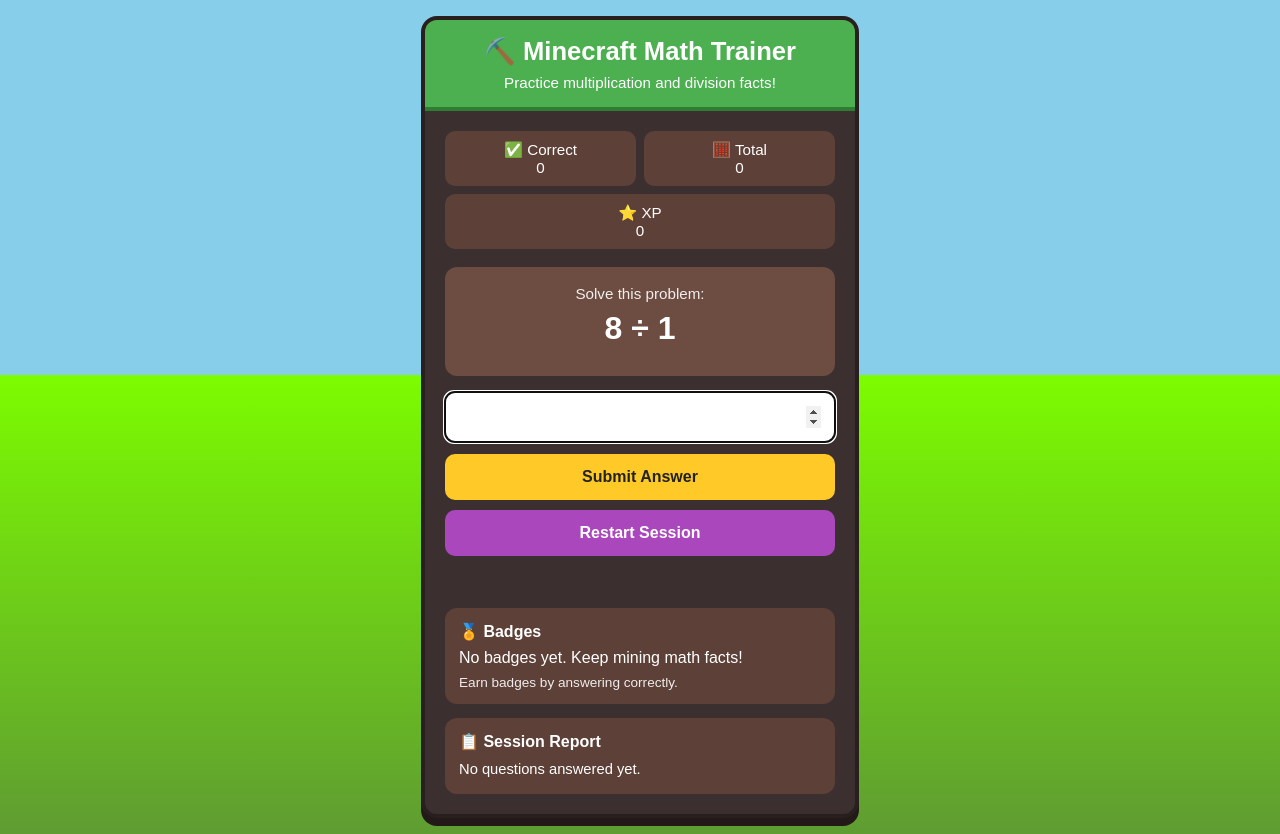
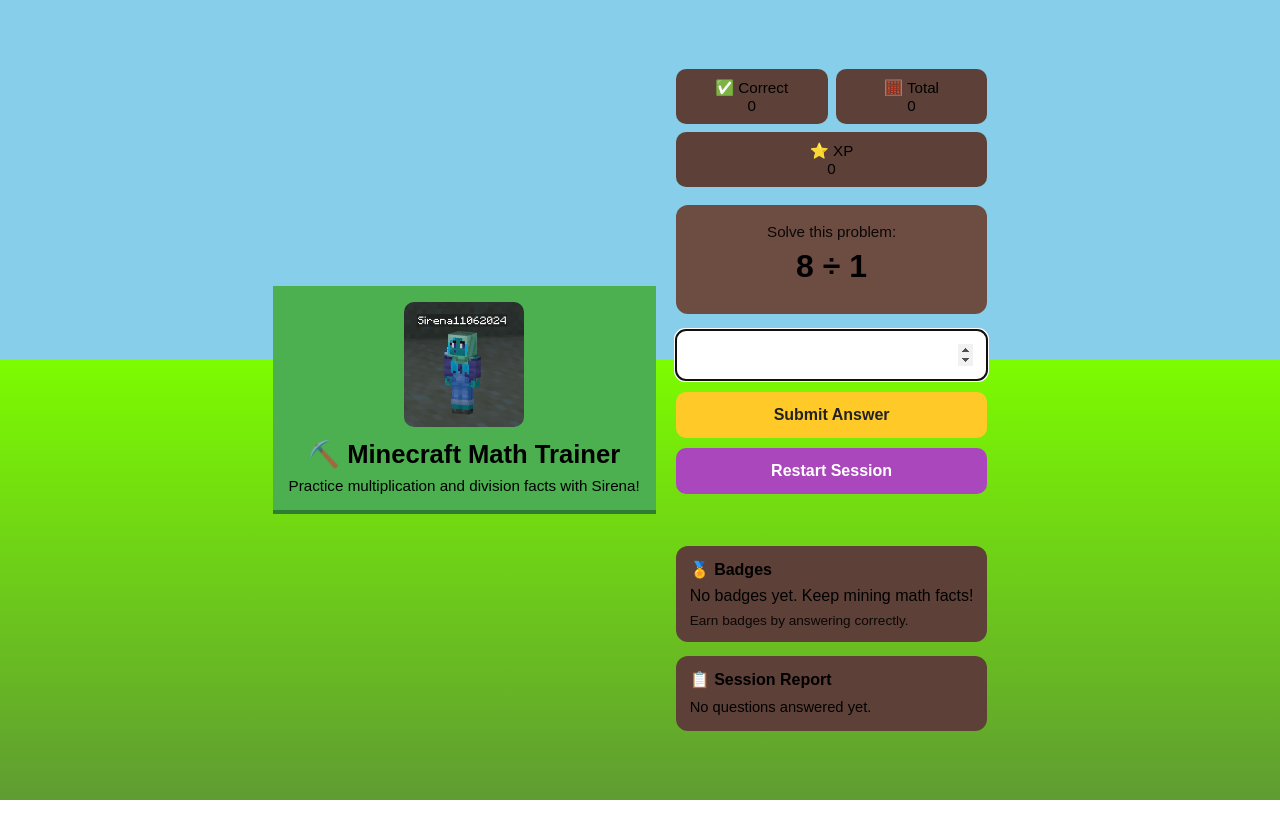
Before and after one commit to gregaurit/code, a plain HTML site: page index.html in a window 1280 px wide. After the commit the page ends 800 px from the top, so only its background shows below. Drawn offline with Linux system fonts and the light colour scheme.

Commit message:
Update index.html
with image

```diff
--- a/index.html
+++ b/index.html
@@ -171,11 +171,16 @@
   </style>
 </head>
 <body>
-  <div class="app">
-    <div class="header">
-      <h1>⛏️ Minecraft Math Trainer</h1>
-      <p>Practice multiplication and division facts!</p>
-    </div>
+
+<div class="header">
+
+<img src="character.png"
+style="width:120px;border-radius:10px;margin-bottom:8px;">
+
+<h1>⛏️ Minecraft Math Trainer</h1>
+<p>Practice multiplication and division facts with Sirena!</p>
+
+</div>
 
     <div class="content">
       <div class="stats">
```
